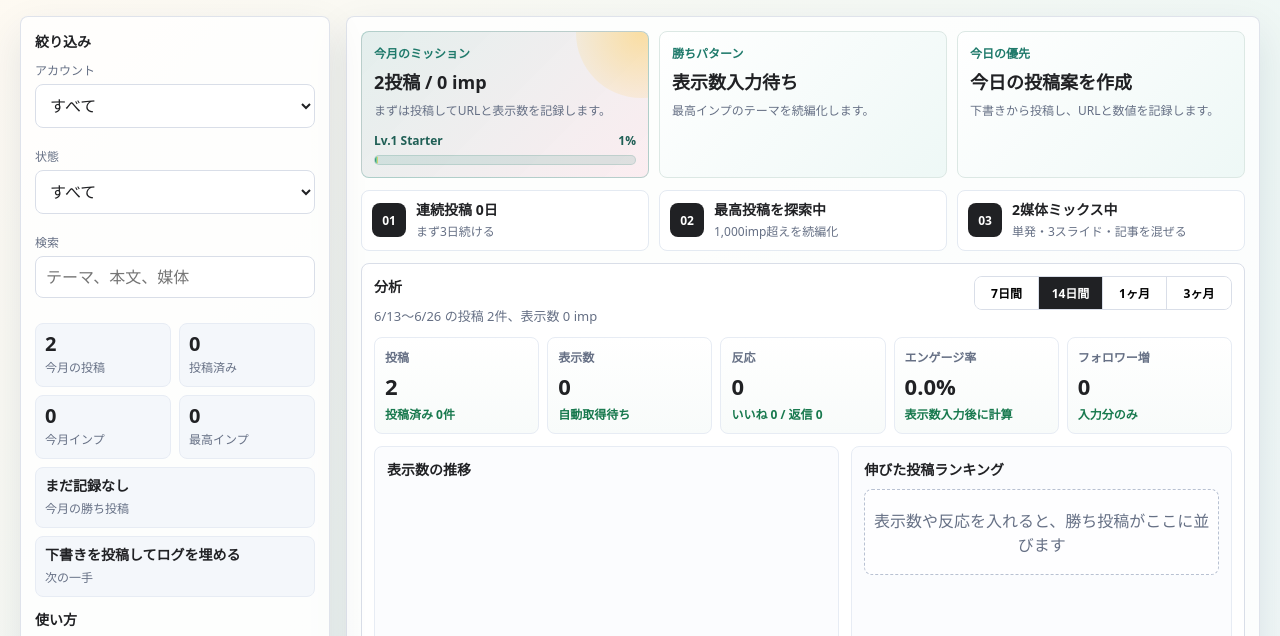
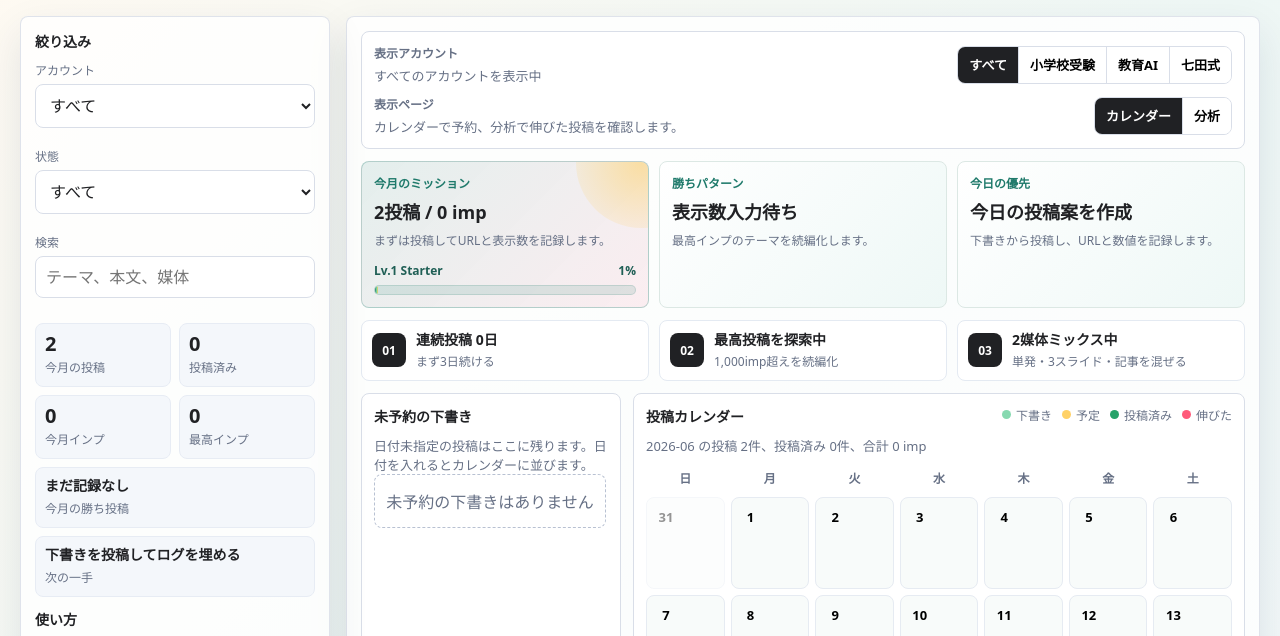
Before and after one commit to mari-mandgo/sns-automanager-lite, a plain HTML site: page index.html in a window 1280 px wide. Shown: the part 95-731 px from the top of the page. Drawn offline with Linux system fonts and the light colour scheme.

Commit message:
Add files via upload

```diff
--- a/index.html
+++ b/index.html
@@ -301,6 +301,56 @@
       margin-top: 2px;
     }
 
+    .control-strip {
+      border: 1px solid var(--line);
+      background: #fff;
+      border-radius: 8px;
+      padding: 12px;
+      margin-bottom: 12px;
+      display: grid;
+      gap: 10px;
+    }
+
+    .switch-row {
+      display: flex;
+      align-items: center;
+      justify-content: space-between;
+      gap: 12px;
+      flex-wrap: wrap;
+    }
+
+    .switch-label {
+      color: var(--muted);
+      font-size: 12px;
+      font-weight: 800;
+      min-width: 92px;
+    }
+
+    .segmented {
+      display: inline-flex;
+      border: 1px solid var(--line);
+      background: #fff;
+      border-radius: 8px;
+      overflow: hidden;
+      flex-wrap: wrap;
+    }
+
+    .segmented button {
+      border: 0;
+      border-right: 1px solid var(--line);
+      background: #fff;
+      padding: 8px 11px;
+      cursor: pointer;
+      font-size: 13px;
+      font-weight: 800;
+      min-height: 36px;
+    }
+
+    .segmented button:last-child { border-right: 0; }
+    .segmented button.active { background: #202124; color: #fff; }
+
+    .view-section[hidden] { display: none; }
+
     .analytics-shell {
       border: 1px solid var(--line);
       background: #fff;
@@ -910,6 +960,7 @@
       .calendar-picker { grid-column: 1 / -1; }
       .game-board { grid-template-columns: 1fr; }
       .quest-row { grid-template-columns: 1fr; }
+      .switch-row { align-items: flex-start; flex-direction: column; }
       .analytics-head { flex-direction: column; }
       .analytics-kpis { grid-template-columns: repeat(2, minmax(0, 1fr)); }
       .analytics-grid { grid-template-columns: 1fr; }
@@ -987,6 +1038,31 @@
       </aside>
 
       <section class="workspace">
+        <div class="control-strip">
+          <div class="switch-row">
+            <div>
+              <div class="switch-label">表示アカウント</div>
+              <div class="subtitle" id="accountScopeText">すべてのアカウントを表示中</div>
+            </div>
+            <div class="segmented" aria-label="account switch">
+              <button class="active" data-account-scope="all" type="button">すべて</button>
+              <button data-account-scope="まり小学校受験" type="button">小学校受験</button>
+              <button data-account-scope="まり教育AI" type="button">教育AI</button>
+              <button data-account-scope="七田式" type="button">七田式</button>
+            </div>
+          </div>
+          <div class="switch-row">
+            <div>
+              <div class="switch-label">表示ページ</div>
+              <div class="subtitle">カレンダーで予約、分析で伸びた投稿を確認します。</div>
+            </div>
+            <div class="segmented" aria-label="page switch">
+              <button class="active" data-view-switch="calendar" type="button">カレンダー</button>
+              <button data-view-switch="analytics" type="button">分析</button>
+            </div>
+          </div>
+        </div>
+
         <div class="game-board">
           <div class="score-card hero-score">
             <div class="score-label">今月のミッション</div>
@@ -1024,7 +1100,7 @@
           </div>
         </div>
 
-        <section class="analytics-shell">
+        <section class="analytics-shell view-section" data-view-panel="analytics" hidden>
           <div class="analytics-head">
             <div>
               <div class="panel-title">分析</div>
@@ -1057,6 +1133,7 @@
           </div>
         </section>
 
+        <section class="view-section" data-view-panel="calendar">
         <div class="planner-grid">
           <section class="draft-rail">
             <div class="panel-title">未予約の下書き</div>
@@ -1102,6 +1179,7 @@
           <button class="btn primary" id="copyToday">表示中をまとめてコピー</button>
         </div>
         <div class="queue" id="queue"></div>
+        </section>
       </section>
     </main>
   </div>
@@ -1230,6 +1308,7 @@
     let state = loadState();
     let activeTime = "all";
     let activeDate = todayString();
+    let activeView = "calendar";
     let analyticsPeriod = 14;
 
     const els = {
@@ -1253,6 +1332,7 @@
       streakText: document.getElementById("streakText"),
       bestPostText: document.getElementById("bestPostText"),
       formatMixText: document.getElementById("formatMixText"),
+      accountScopeText: document.getElementById("accountScopeText"),
       monthSummary: document.getElementById("monthSummary"),
       monthCalendar: document.getElementById("monthCalendar"),
       weekSchedule: document.getElementById("weekSchedule"),
@@ -1366,6 +1446,19 @@
       });
     }
 
+    function currentAccount() {
+      return els.accountFilter.value || "all";
+    }
+
+    function accountMatches(item) {
+      const account = currentAccount();
+      return account === "all" || item.account === account;
+    }
+
+    function accountScopedItems(items = state.items) {
+      return items.filter(accountMatches);
+    }
+
     function statusLabel(status) {
       if (status === "posted") return "投稿済み";
       if (status === "scheduled") return "投稿予定";
@@ -1374,7 +1467,7 @@
 
     function renderStats() {
       const monthKey = (activeDate === "all" ? todayString() : activeDate).slice(0, 7);
-      const monthItems = state.items.filter(item => String(item.date || "").startsWith(monthKey));
+      const monthItems = accountScopedItems().filter(item => String(item.date || "").startsWith(monthKey));
       const posted = monthItems.filter(item => item.status === "posted").length;
       const views = monthItems.reduce((sum, item) => sum + (Number(item.metrics?.views) || 0), 0);
       const best = [...monthItems].sort((a, b) => (Number(b.metrics?.views) || 0) - (Number(a.metrics?.views) || 0))[0];
@@ -1441,6 +1534,8 @@
     }
 
     function render() {
+      syncAccountControls();
+      syncViewControls();
       syncDateControls();
       renderStats();
       renderAnalytics();
@@ -1453,6 +1548,24 @@
         return;
       }
       els.queue.innerHTML = items.map(item => cardTemplate(item)).join("");
+    }
+
+    function syncAccountControls() {
+      const account = currentAccount();
+      const label = account === "all" ? "すべてのアカウント" : account;
+      els.accountScopeText.textContent = `${label}を表示中`;
+      document.querySelectorAll("[data-account-scope]").forEach(button => {
+        button.classList.toggle("active", button.dataset.accountScope === account);
+      });
+    }
+
+    function syncViewControls() {
+      document.querySelectorAll("[data-view-switch]").forEach(button => {
+        button.classList.toggle("active", button.dataset.viewSwitch === activeView);
+      });
+      document.querySelectorAll("[data-view-panel]").forEach(panel => {
+        panel.hidden = panel.dataset.viewPanel !== activeView;
+      });
     }
 
     function syncDateControls() {
@@ -1511,7 +1624,7 @@
         const date = new Date(start);
         date.setDate(start.getDate() + i);
         const dateString = toDateString(date);
-        const dayItems = state.items.filter(item => item.date === dateString);
+        const dayItems = accountScopedItems().filter(item => item.date === dateString);
         const dayViews = dayItems.reduce((sum, item) => sum + (Number(item.metrics?.views) || 0), 0);
         const isHot = dayViews >= 1000;
         const classes = [
@@ -1543,7 +1656,7 @@
       const end = new Date(`${todayString()}T23:59:59`);
       const start = new Date(end);
       start.setDate(end.getDate() - days + 1);
-      return state.items.filter(item => {
+      return accountScopedItems().filter(item => {
         if (!item.date) return false;
         const date = new Date(`${item.date}T12:00:00`);
         return date >= start && date <= end;
@@ -1647,6 +1760,7 @@
         date.setDate(start.getDate() + i);
         const dateString = toDateString(date);
         const dayItems = state.items
+          .filter(accountMatches)
           .filter(item => item.date === dateString)
           .sort((a, b) => timeOrder(a.timeSlot) - timeOrder(b.timeSlot));
         const slots = dayItems.length
@@ -2088,6 +2202,20 @@
       });
     });
 
+    document.querySelectorAll("[data-account-scope]").forEach(button => {
+      button.addEventListener("click", () => {
+        els.accountFilter.value = button.dataset.accountScope;
+        render();
+      });
+    });
+
+    document.querySelectorAll("[data-view-switch]").forEach(button => {
+      button.addEventListener("click", () => {
+        activeView = button.dataset.viewSwitch || "calendar";
+        render();
+      });
+    });
+
     document.querySelectorAll("[data-period]").forEach(button => {
       button.addEventListener("click", () => {
         document.querySelectorAll("[data-period]").forEach(t => t.classList.remove("active"));
```
